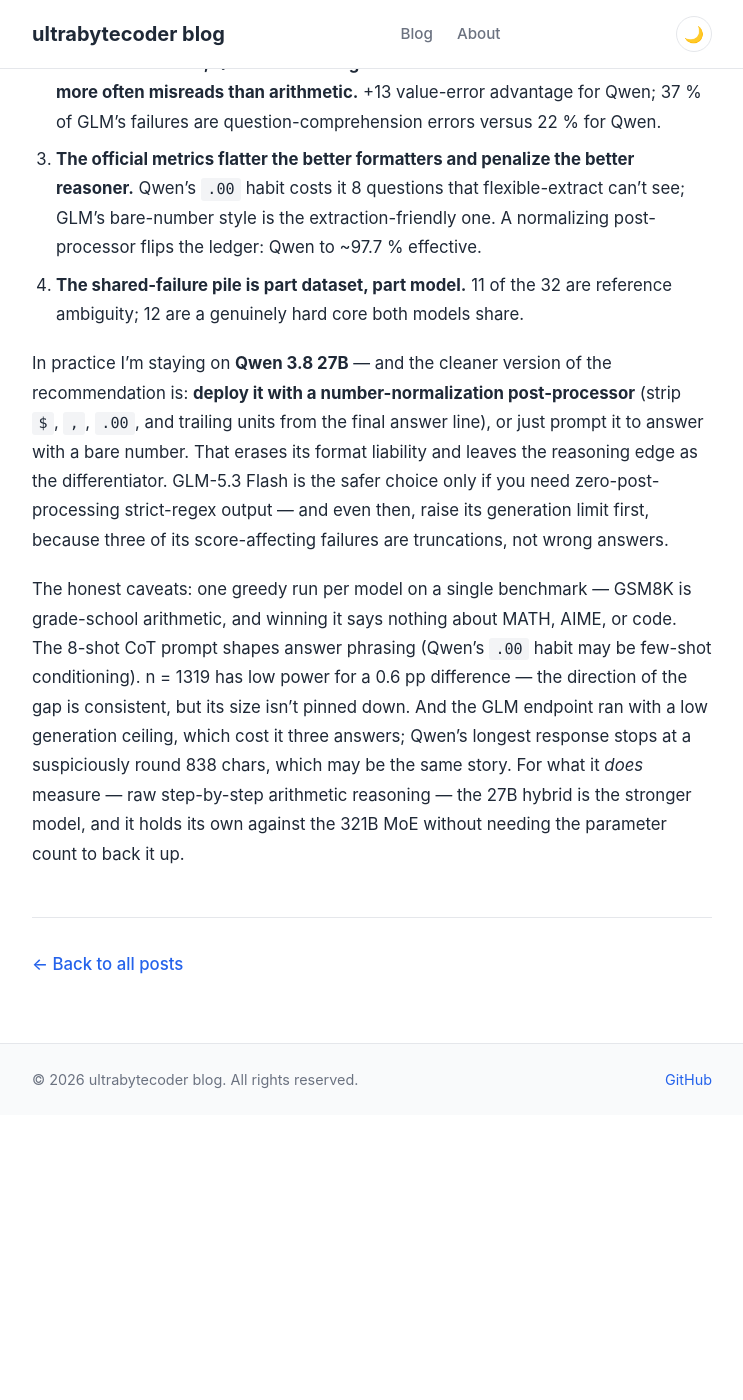
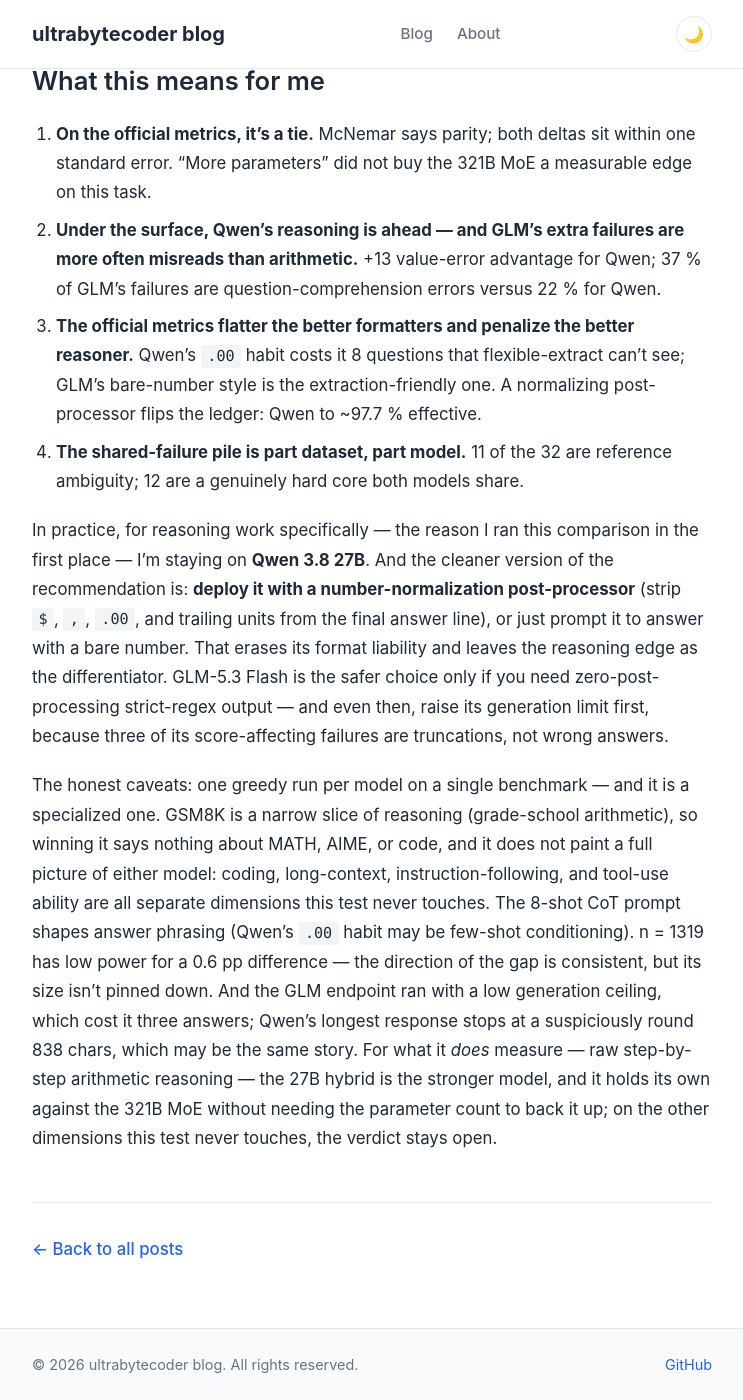
Before and after one commit to ultrabytecoder/ultrabytecoder.github.io, a Jekyll site: the page built from _posts/2026-11-07-comparing-qwen38-vs-glm53-flash-maya-l-gsm8k.md, in a window 1280 px wide and 1400 px high, scrolled down 6267 px. Shown: the whole window, without its empty margins (268-1011 px from the left). Built offline with Jekyll 4.4.1, drawn with Linux system fonts in a browser that asks for light colours; before the commit the page ends 7382 px from its top, so only the background shows below that; some of the changed text lies outside the part shown.

Commit message:
Frame GSM8K as a specialized reasoning slice and scope the conclusion to reasoning work
- state up front that GSM8K tests one narrow slice of capability and a
  score on it does not paint a full picture of a model
- repeat in the caveats that the verdict covers only what the test
  measures (raw arithmetic reasoning), not coding, long-context,
  instruction-following, or tool use
- 'I'm staying on Qwen 3.8 27B' is now explicitly scoped to reasoning
  work, with the final sentence noting the verdict stays open on every
  other dimension

```diff
--- a/_posts/2026-11-07-comparing-qwen38-vs-glm53-flash-maya-l-gsm8k.md
+++ b/_posts/2026-11-07-comparing-qwen38-vs-glm53-flash-maya-l-gsm8k.md
@@ -14,6 +14,8 @@
 The question I kept coming back to was simple: **is the big MoE actually smarter than my little 27B, or do they land in the same place?** To make the answer fair I put both models through the same benchmark under the same conditions — the **full GSM8K test split** (1319 word problems), 8-shot chain-of-thought, greedy decoding, single-threaded, on the **same machine**.
 
 One thing worth stating up front: GSM8K is just **one** of the many benchmarks I could have run — coding, chat quality, long-context, tool use, and a dozen others are all fair candidates. I picked it deliberately. I wasn't really interested in how politely a model chats or how well it follows instructions; what I actually wanted to measure was its **raw reasoning** — can it work through a multi-step problem step by step and land on the right number? GSM8K is a clean, well-trodden proxy for exactly that, so out of all the tests available it's the *intelligence* test I cared about for this question.
+
+It's equally important to be clear about what GSM8K is *not*: it's a **specialized test of one narrow slice** of model capability — grade-school arithmetic reasoning. A score on it does not paint a full picture of a model: how these two code, hold a long context, follow instructions, use tools, or simply chat is a separate question this benchmark cannot answer, and nothing in this post should be read as a verdict on any of those.
 
 The short version: on the official metrics the two models are statistically indistinguishable. Dig into the errors and the picture sharpens — where a gap exists at all, it's **reasoning-driven in Qwen's favor, format-driven in GLM's**, and it's still inside the noise. Below is the full breakdown.
 
@@ -107,6 +109,6 @@
 3. **The official metrics flatter the better formatters and penalize the better reasoner.** Qwen's `.00` habit costs it 8 questions that flexible-extract can't see; GLM's bare-number style is the extraction-friendly one. A normalizing post-processor flips the ledger: Qwen to ~97.7 % effective.
 4. **The shared-failure pile is part dataset, part model.** 11 of the 32 are reference ambiguity; 12 are a genuinely hard core both models share.
 
-In practice I'm staying on **Qwen 3.8 27B** — and the cleaner version of the recommendation is: **deploy it with a number-normalization post-processor** (strip `$`, `,`, `.00`, and trailing units from the final answer line), or just prompt it to answer with a bare number. That erases its format liability and leaves the reasoning edge as the differentiator. GLM-5.3 Flash is the safer choice only if you need zero-post-processing strict-regex output — and even then, raise its generation limit first, because three of its score-affecting failures are truncations, not wrong answers.
+In practice, for reasoning work specifically — the reason I ran this comparison in the first place — I'm staying on **Qwen 3.8 27B**. And the cleaner version of the recommendation is: **deploy it with a number-normalization post-processor** (strip `$`, `,`, `.00`, and trailing units from the final answer line), or just prompt it to answer with a bare number. That erases its format liability and leaves the reasoning edge as the differentiator. GLM-5.3 Flash is the safer choice only if you need zero-post-processing strict-regex output — and even then, raise its generation limit first, because three of its score-affecting failures are truncations, not wrong answers.
 
-The honest caveats: one greedy run per model on a single benchmark — GSM8K is grade-school arithmetic, and winning it says nothing about MATH, AIME, or code. The 8-shot CoT prompt shapes answer phrasing (Qwen's `.00` habit may be few-shot conditioning). n = 1319 has low power for a 0.6 pp difference — the direction of the gap is consistent, but its size isn't pinned down. And the GLM endpoint ran with a low generation ceiling, which cost it three answers; Qwen's longest response stops at a suspiciously round 838 chars, which may be the same story. For what it *does* measure — raw step-by-step arithmetic reasoning — the 27B hybrid is the stronger model, and it holds its own against the 321B MoE without needing the parameter count to back it up.
+The honest caveats: one greedy run per model on a single benchmark — and it is a specialized one. GSM8K is a narrow slice of reasoning (grade-school arithmetic), so winning it says nothing about MATH, AIME, or code, and it does not paint a full picture of either model: coding, long-context, instruction-following, and tool-use ability are all separate dimensions this test never touches. The 8-shot CoT prompt shapes answer phrasing (Qwen's `.00` habit may be few-shot conditioning). n = 1319 has low power for a 0.6 pp difference — the direction of the gap is consistent, but its size isn't pinned down. And the GLM endpoint ran with a low generation ceiling, which cost it three answers; Qwen's longest response stops at a suspiciously round 838 chars, which may be the same story. For what it *does* measure — raw step-by-step arithmetic reasoning — the 27B hybrid is the stronger model, and it holds its own against the 321B MoE without needing the parameter count to back it up; on the other dimensions this test never touches, the verdict stays open.
```
